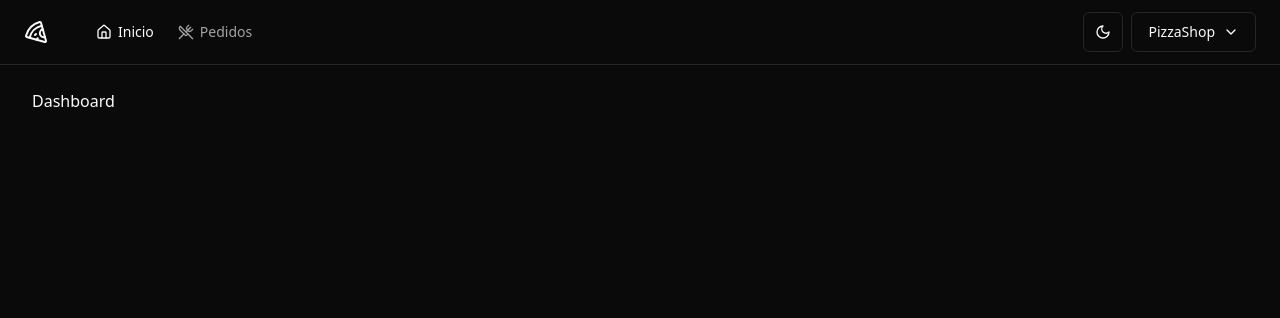
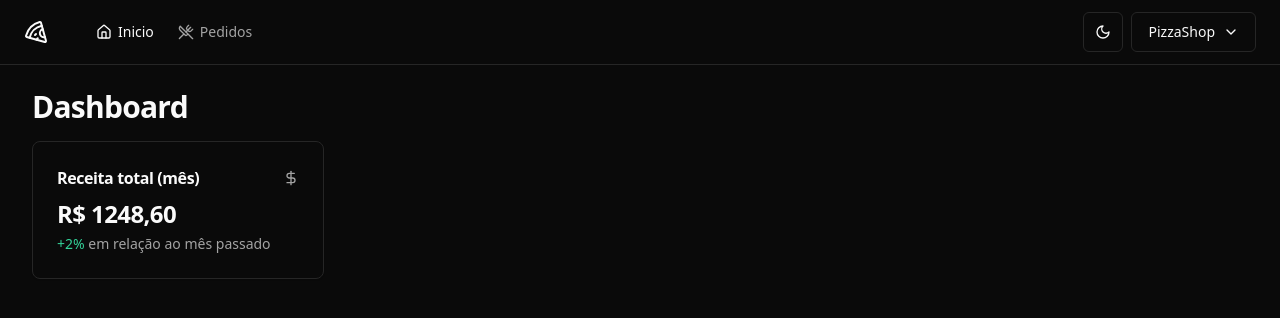
Before and after one commit to dmenezesgabriel/ts-react-ignite-pizza-shop-web, a React (Vite) app: page / in a window 1280 px wide. Shown: the top 318 px of the page. Built offline with nearby package versions, Linux system fonts and the light colour scheme.

Commit message:
feat: add dashboard month revenue card

```diff
--- a/src/App.tsx
+++ b/src/App.tsx
@@ -7,7 +7,7 @@
 import { ThemeProvider } from "./components/theme/theme-provider";
 import { AppLayout } from "./pages/_layouts/app";
 import { AuthLayout } from "./pages/_layouts/auth";
-import { Dashboard } from "./pages/app/dashboard";
+import { Dashboard } from "./pages/app/dashboard/dashboard";
 import { Orders } from "./pages/app/orders/orders";
 import { SignIn } from "./pages/auth/sign-in";
 import { SignUp } from "./pages/auth/sign-up";
--- /dev/null
+++ b/src/components/ui/card.tsx
@@ -0,0 +1,79 @@
+import * as React from "react"
+
+import { cn } from "@/lib/utils"
+
+const Card = React.forwardRef<
+  HTMLDivElement,
+  React.HTMLAttributes<HTMLDivElement>
+>(({ className, ...props }, ref) => (
+  <div
+    ref={ref}
+    className={cn(
+      "rounded-lg border bg-card text-card-foreground shadow-sm",
+      className
+    )}
+    {...props}
+  />
+))
+Card.displayName = "Card"
+
+const CardHeader = React.forwardRef<
+  HTMLDivElement,
+  React.HTMLAttributes<HTMLDivElement>
+>(({ className, ...props }, ref) => (
+  <div
+    ref={ref}
+    className={cn("flex flex-col space-y-1.5 p-6", className)}
+    {...props}
+  />
+))
+CardHeader.displayName = "CardHeader"
+
+const CardTitle = React.forwardRef<
+  HTMLDivElement,
+  React.HTMLAttributes<HTMLDivElement>
+>(({ className, ...props }, ref) => (
+  <div
+    ref={ref}
+    className={cn(
+      "text-2xl font-semibold leading-none tracking-tight",
+      className
+    )}
+    {...props}
+  />
+))
+CardTitle.displayName = "CardTitle"
+
+const CardDescription = React.forwardRef<
+  HTMLDivElement,
+  React.HTMLAttributes<HTMLDivElement>
+>(({ className, ...props }, ref) => (
+  <div
+    ref={ref}
+    className={cn("text-sm text-muted-foreground", className)}
+    {...props}
+  />
+))
+CardDescription.displayName = "CardDescription"
+
+const CardContent = React.forwardRef<
+  HTMLDivElement,
+  React.HTMLAttributes<HTMLDivElement>
+>(({ className, ...props }, ref) => (
+  <div ref={ref} className={cn("p-6 pt-0", className)} {...props} />
+))
+CardContent.displayName = "CardContent"
+
+const CardFooter = React.forwardRef<
+  HTMLDivElement,
+  React.HTMLAttributes<HTMLDivElement>
+>(({ className, ...props }, ref) => (
+  <div
+    ref={ref}
+    className={cn("flex items-center p-6 pt-0", className)}
+    {...props}
+  />
+))
+CardFooter.displayName = "CardFooter"
+
+export { Card, CardHeader, CardFooter, CardTitle, CardDescription, CardContent }
--- a/src/pages/app/dashboard.tsx
+++ /dev/null
@@ -1,10 +0,0 @@
-import { Helmet } from "react-helmet-async";
-
-export function Dashboard() {
-  return (
-    <>
-      <Helmet title="Dashboard" />
-      <h1>Dashboard</h1>
-    </>
-  );
-}
--- /dev/null
+++ b/src/pages/app/dashboard/dashboard.tsx
@@ -0,0 +1,18 @@
+import { Helmet } from "react-helmet-async";
+
+import { MonthRevenueCard } from "./month-revenue-card";
+
+export function Dashboard() {
+  return (
+    <>
+      <Helmet title="Dashboard" />
+      <div className="flex flex-col gap-4">
+        <div className="text-3xl font-bold tracking-tight">Dashboard</div>
+
+        <div className="grid grid-cols-4 gap-4">
+          <MonthRevenueCard />
+        </div>
+      </div>
+    </>
+  );
+}
--- /dev/null
+++ b/src/pages/app/dashboard/month-revenue-card.tsx
@@ -0,0 +1,29 @@
+import { DollarSign } from "lucide-react";
+
+import {
+  Card,
+  CardContent,
+  CardHeader,
+  CardTitle,
+} from "../../../components/ui/card";
+
+export function MonthRevenueCard() {
+  return (
+    <Card>
+      <CardHeader className="flex-row items-center justify-between space-y-0 pb-2">
+        <CardTitle className="text-base font-semibold">
+          Receita total (mês)
+        </CardTitle>
+        <DollarSign className="h-4 w-4 text-muted-foreground" />
+      </CardHeader>
+      <CardContent className="space-y-1">
+        <span className="text-2xl font-bold tracking-tight">R$ 1248,60</span>
+
+        <p className="text-sm text-muted-foreground">
+          <span className="text-emerald-500 dark:text-emerald-400">+2%</span> em
+          relação ao mês passado
+        </p>
+      </CardContent>
+    </Card>
+  );
+}
```
